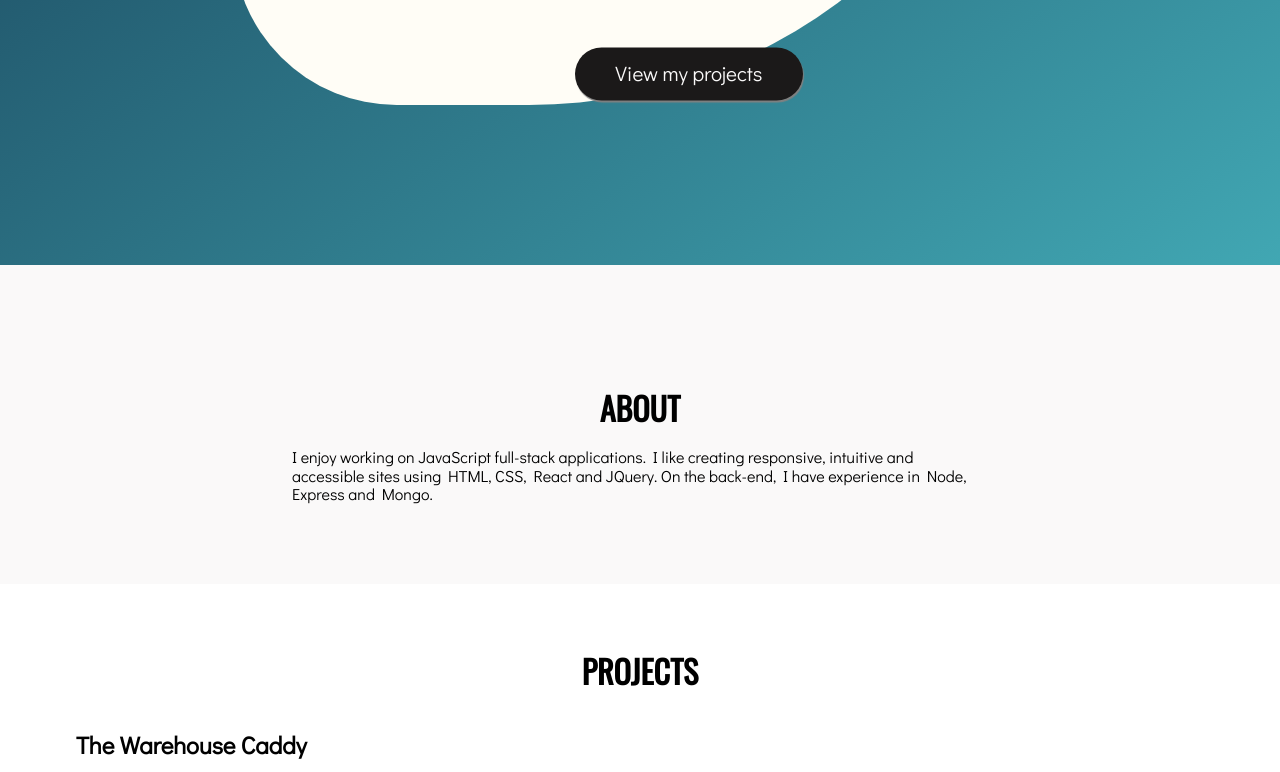
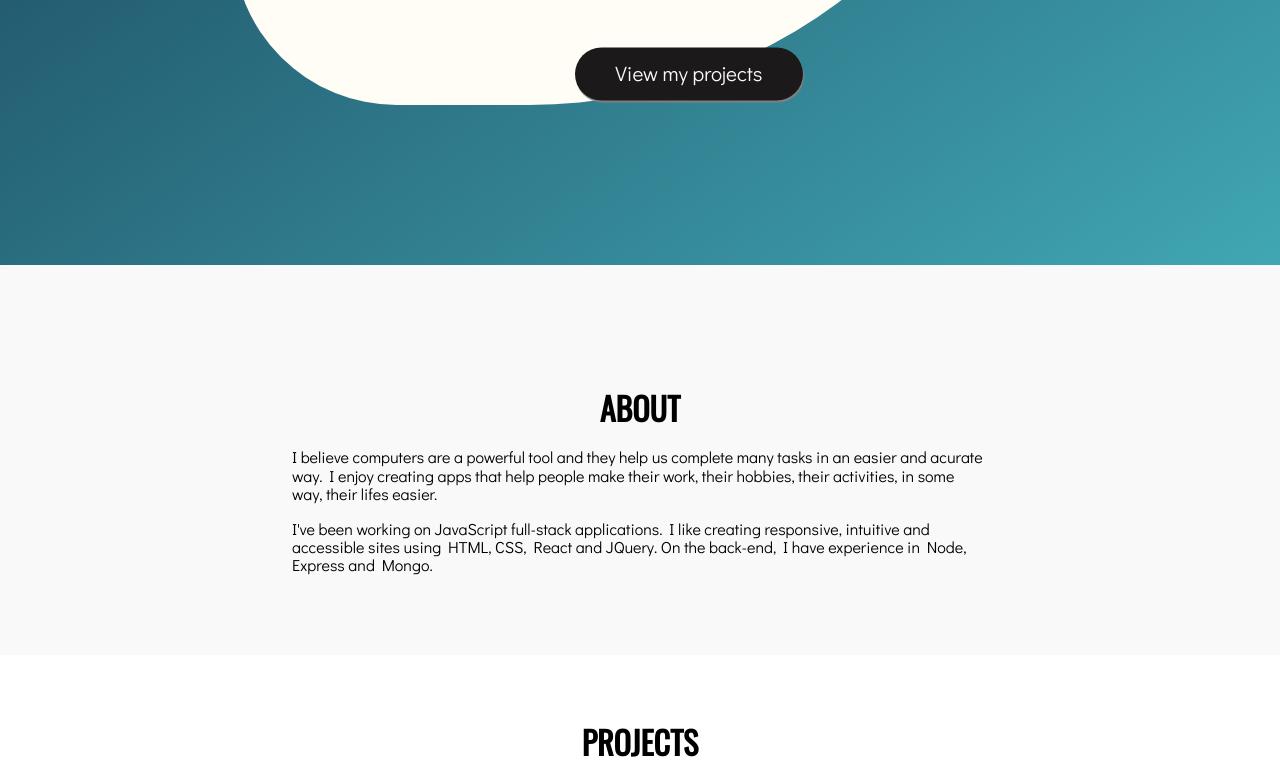
Before and after one commit to adrianasu/portfolio, a plain HTML site: page index.html in a window 1280 px wide. Shown: the part 415-1187 px from the top of the page. Drawn offline with nearby package versions, Linux system fonts and the light colour scheme.

Commit message:
Add about section.

```diff
--- a/index.html
+++ b/index.html
@@ -58,7 +58,13 @@
             <h1>About</h1>
             <img src="images/myPic.jpg  " class="my-pic" alt="Adriana Suarez picture" />
             <p>
-               I enjoy working on JavaScript full-stack applications.
+                I believe computers are a powerful tool and they help us
+                complete many tasks in an easier and acurate way.
+                I enjoy creating apps that help people make their work, their
+                hobbies, their activities, in some way, their lifes easier.
+            </p>
+            <p>
+               I've been working on JavaScript full-stack applications.
                I like creating responsive, intuitive and accessible sites using
                HTML, CSS, React and JQuery. On the back-end, I have
                experience in Node, Express and Mongo.
--- a/index.js
+++ b/index.js
@@ -1,5 +1,5 @@
-// Make scrollToTop button appear and disappear
-function watchScrollTopBtn(){
+// Make scrollToTop link appear and disappear
+function watchScrollTopLink(){
     $(window).scroll(function(){
         $(window).scrollTop()>280 ?
             $('.js-toTop').addClass('show')
@@ -36,7 +36,7 @@ function watchMobileNavBar() {
 
 function main(){
     watchMobileNavBar();
-    watchScrollTopBtn();
+    watchScrollTopLink();
 }
 
 $(main);
```
